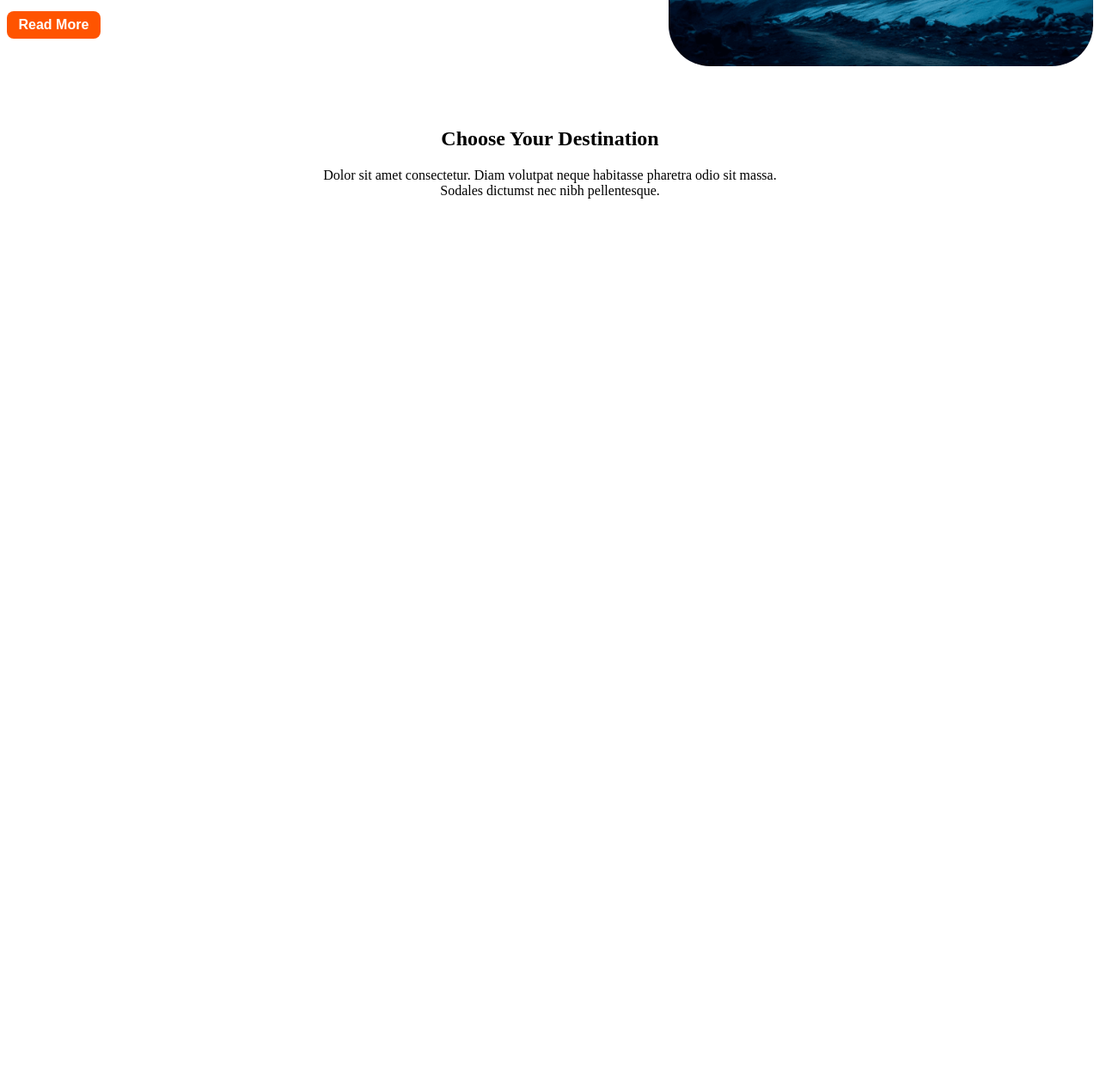
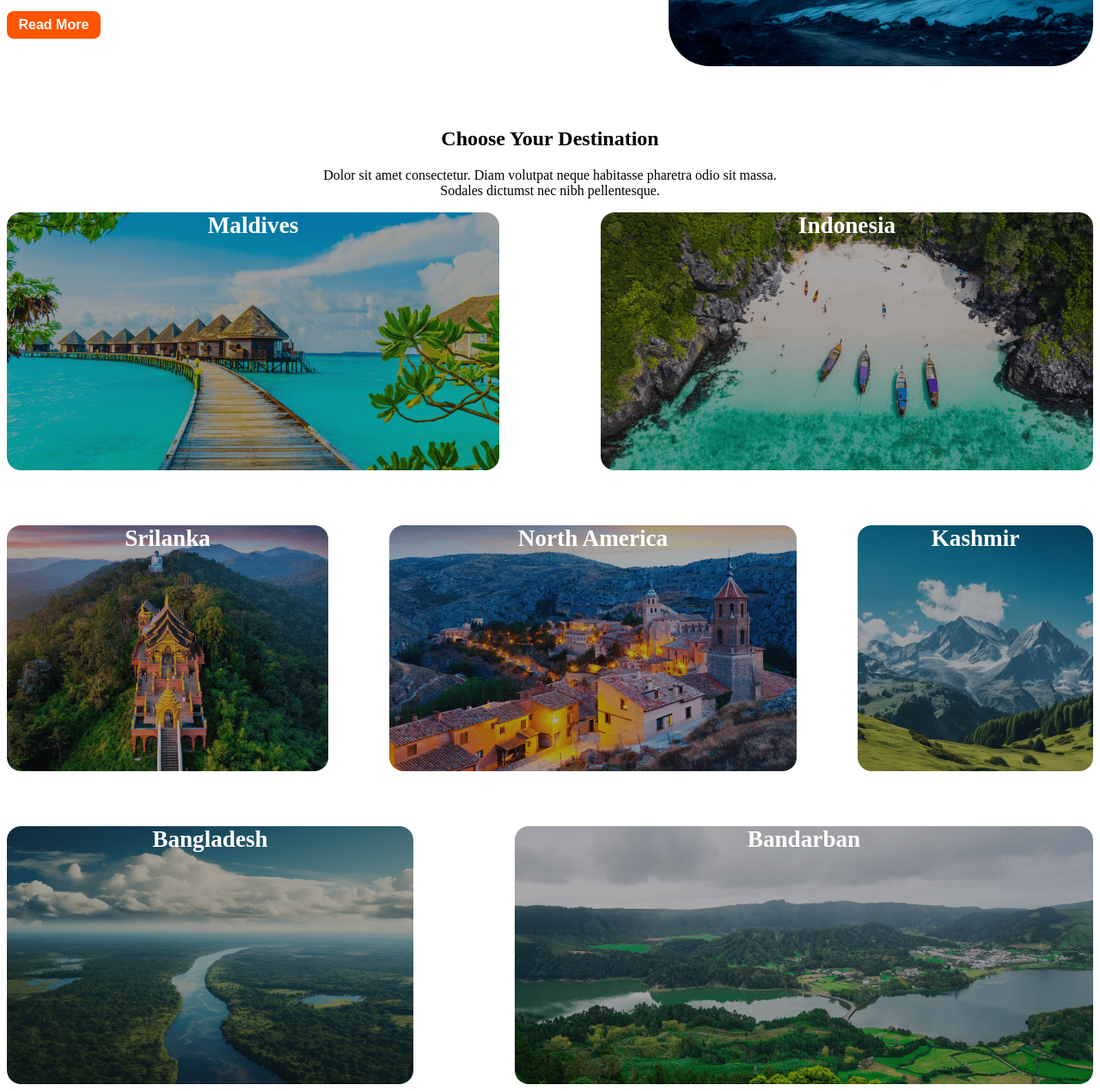
Before and after one commit to MEHSANU/Hero-Travel-Assign2, a plain HTML site: page index.html in a window 1280 px wide. Shown: the part 1097-2366 px from the top of the page at 86% size. Before the commit the page ends 1352 px from the top, so only its background shows below. Drawn offline with Linux system fonts and the light colour scheme.

Commit message:
End of Destination part

```diff
--- a/hero.css
+++ b/hero.css
@@ -185,26 +185,140 @@
     width: 100%;
     height: 90%;
 }
+
 /* End of Tour-description */
 
 /* Start of destination-descrition */
-.Destination{
+.Destination {
     width: 36rem;
     display: flex;
     justify-content: center;
     align-items: center;
     margin: auto;
 }
-.Destination-part{
+
+.Destination-part {
     text-align: center;
 
 }
 
 /* Start of destination of image */
 
+.Country-section {
+    display: grid;
+    gap: 4rem;
+}
+
+.row1 {
+    width: 100%;
+    height: 100%;
+    display: flex;
+    justify-content: space-between;
+}
+
+.pic1 {
+    width: 573px;
+    height: 300px;
+    flex-shrink: 0;
+    border-radius: 1rem;
+    background: linear-gradient(0deg, rgba(19, 19, 24, 0.20) 0%, rgba(19, 19, 24, 0.20) 100%), url('./Images/Rectangle 5.png'), lightgray 50% / cover no-repeat;
+    background-repeat: no-repeat;
+    background-size: 100%;
+
+}
+
+.pic2 {
+    width: 573px;
+    height: 300px;
+    flex-shrink: 0;
+    border-radius: 16px;
+    background: linear-gradient(0deg, rgba(19, 19, 24, 0.20) 0%, rgba(19, 19, 24, 0.20) 100%), url('./Images/Rectangle 9.png'), lightgray -101px -108.075px / 135.253% 172.05% no-repeat;
+    background-repeat: no-repeat;
+    background-size: 100%;
+}
+
+.row2 {
+    width: 100%;
+    height: 100%;
+    display: flex;
+    justify-content: space-between;
+    background-size: 100%;
+
+}
+
+.pic3 {
+    width: 374px;
+    height: 286px;
+    flex-shrink: 0;
+    border-radius: 1rem;
+    background: linear-gradient(0deg, rgba(19, 19, 24, 0.20) 0%, rgba(19, 19, 24, 0.20) 100%), url('./Images/Rectangle 6.png'), lightgray 50% / cover no-repeat;
+    background-repeat: no-repeat;
+    background-size: 100%;
+}
+
+.pic4 {
+    width: 474px;
+    height: 286px;
+    flex-shrink: 0;
+    border-radius: 1rem;
+    background: linear-gradient(0deg, rgba(19, 19, 24, 0.20) 0%, rgba(19, 19, 24, 0.20) 100%), url('./Images/Rectangle 7.png'),lightgray 50% / cover no-repeat;
+    background-repeat: no-repeat;
+    background-size: 100%;
+}
+
+.pic5 {
+    width: 274px;
+    height: 286px;
+    flex-shrink: 0;
+    border-radius: 1rem;
+    background: linear-gradient(0deg, rgba(19, 19, 24, 0.20) 0%, rgba(19, 19, 24, 0.20) 100%), url('./Images/Rectangle 10.png'),lightgray 50% / cover no-repeat;
+    background-repeat: no-repeat;
+    background-size: 100%;
+}
+
+.row3 {
+    width: 100%;
+    height: 100%;
+    display: flex;
+    justify-content: space-between;
+    background-size: 100%;
+
+}
+
+.pic6 {
+    width: 473px;
+    height: 300px;
+    flex-shrink: 0;
+    border-radius: 1rem;
+    background: linear-gradient(0deg, rgba(19, 19, 24, 0.20) 0%, rgba(19, 19, 24, 0.20) 100%), url('./Images/Rectangle 12.png'), lightgray 50% / cover no-repeat;
+    background-repeat: no-repeat;
+    background-size: 100%;
+}
+
+.pic7 {
+    width: 673px;
+    height: 300px;
+    flex-shrink: 0;
+    border-radius: 1rem;
+    background: linear-gradient(0deg, rgba(19, 19, 24, 0.20) 0%, rgba(19, 19, 24, 0.20) 100%), url('./Images/Rectangle 11.png'), lightgray 50% / cover no-repeat;
+    background-repeat: no-repeat;
+    background-size: 100%;
+}
+
+#Country-name {
+    display: flex;
+    justify-content: center;
+    align-items: center;
+    text-align: center;
+    margin: auto;
+    color: #FFF;
+    font-size: 1.7rem;
+    font-weight: 800;
+}
+
 /* Responsive area */
 @media screen and (min-width: 375px) {
-    .navbar1 .nabvar2 .form  .Tour-section{
+    .navbar1 .nabvar2 .form .Tour-section {
         flex-direction: column;
     }
 
--- a/index.html
+++ b/index.html
@@ -95,8 +95,34 @@
         </section>
         <!-- Start of destination of image -->
 
-        <section>
-
+        <section class="Country-section">
+            <div class="row1">
+                <div class="pic1">
+                    <h2 id="Country-name">Maldives</h2>
+                </div>
+                <div class="pic2">
+                    <h2 id="Country-name">Indonesia</h2>
+                </div>
+            </div>
+            <div class="row2">
+                <div class="pic3">
+                    <h2 id="Country-name">Srilanka</h2>
+                </div>
+                <div class="pic4">
+                    <h2 id="Country-name">North America</h2>
+                </div>
+                <div class="pic5">
+                    <h2 id="Country-name">Kashmir</h2>
+                </div>
+            </div>
+            <div class="row3">
+                <div class="pic6">
+                    <h2 id="Country-name">Bangladesh</h2>
+                </div>
+                <div class="pic7">
+                    <h2 id="Country-name">Bandarban</h2>
+                </div>
+            </div>
         </section>
     </main>
     <footer>
```
